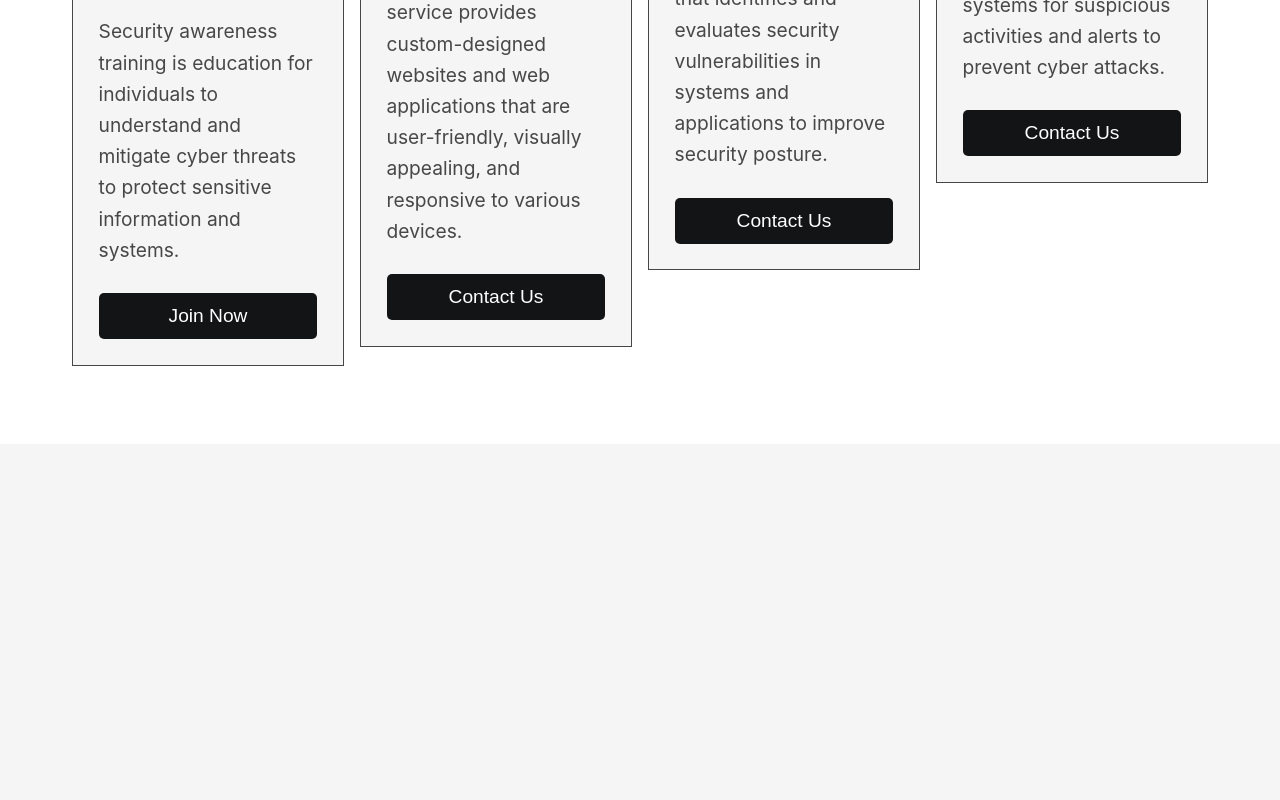
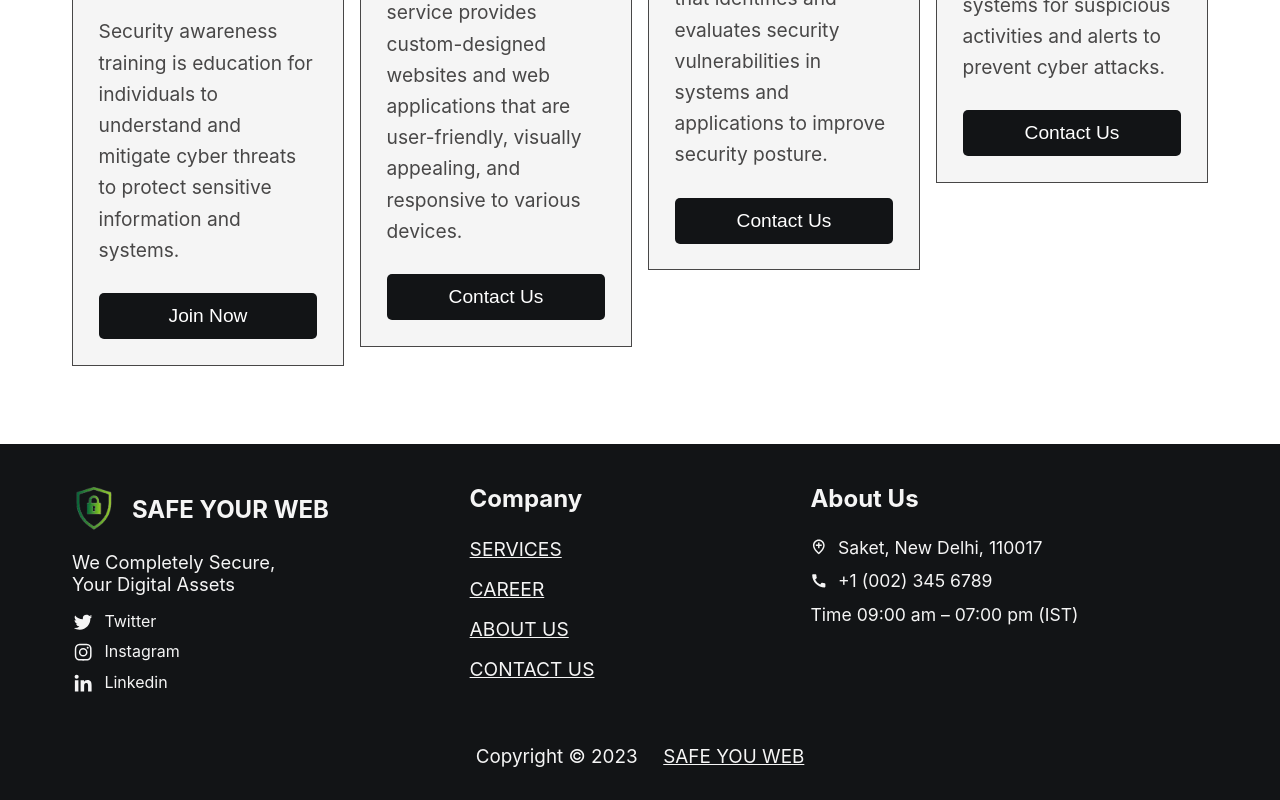
Before and after one commit to mnamesujit/Safe-Your-Web-Clone, a React (Vite) app: page / in a window 1280 px wide. Shown: the part 6016-6816 px from the top of the page. Before the commit the page ends 6460 px from the top, so only its background shows below. Built offline with nearby package versions, Linux system fonts and the light colour scheme.

Commit message:
footer work done

```diff
--- a/src/App.scss
+++ b/src/App.scss
@@ -11,3 +11,4 @@
 @import "./style/company-info";
 @import "./style/faq-page";
 @import "./style/our-plans-page";
+@import "./style/footer";
--- /dev/null
+++ b/src/components/Footer/Footer.tsx
@@ -0,0 +1,64 @@
+import { BiLocationPlus, BiLogoInstagram, BiLogoLinkedin, BiLogoTwitter } from "react-icons/bi";
+import { MdCall } from "react-icons/md";
+import logo from '../../assets/logo.png'
+
+const Footer = () => {
+  return (
+    <div id="footer-page">
+      <div className="container">
+              <div className="social">
+                  <div className="logo">
+                      <img src={logo} alt="logo-image" />
+                      <h2>SAFE YOUR WEB</h2>
+                  </div>
+                  <p>We Completely Secure, <br /> Your Digital Assets</p>
+                  <div className="social-links">
+                      <div className="items">
+                          <i><BiLogoTwitter /></i>
+                          <p>Twitter</p>
+                      </div>
+                      <div className="items">
+                          <i><BiLogoInstagram /></i>
+                          <p>Instagram</p>
+                      </div>
+                      <div className="items">
+                          <i><BiLogoLinkedin /></i>
+                          <p>Linkedin</p>
+                      </div>
+                  </div>
+        </div>
+              <div className="company">
+                  <h2>Company</h2>
+                  <p><a href="#">Services</a></p>
+                  <p><a href="#">Career</a></p>
+                  <p><a href="#">About Us</a></p>
+                  <p><a href="#">Contact Us </a></p>
+        </div>
+              <div className="about">
+                  <h2>About Us</h2>
+          <div className="item">
+            <i>
+              <BiLocationPlus />
+            </i>
+            <p>Saket, New Delhi, 110017</p>
+          </div>
+          <div className="item">
+            <i>
+              <MdCall />
+            </i>
+            <p>+1 (002) 345 6789</p>
+          </div>
+          <div className="item">
+            <p>Time 09:00 am – 07:00 pm (IST)</p>
+          </div>
+        </div>
+      </div>
+      <div className="copyright">
+        <p>Copyright &copy; 2023</p>
+        <a href="www.safeyourweb.com">safe you web</a>
+      </div>
+    </div>
+  );
+};
+
+export default Footer;
--- a/src/components/Main/MainPage.tsx
+++ b/src/components/Main/MainPage.tsx
@@ -1,6 +1,7 @@
 import About from "../About/About"
 import CompanyInfo from "../CompanyInfo/CompanyInfo"
 import FAQ from "../FAQ/FAQ"
+import Footer from "../Footer/Footer"
 import IconSupportPage from "../IcoSupportPage/IconSupportPage"
 import OurPlans from "../OurPlans/OurPlans"
 import Services from "../Services/Services"
@@ -21,6 +22,7 @@ const MainPage = () => {
       <CompanyInfo />
       <FAQ />
       <OurPlans />
+      <Footer />
       </>
   )
 }
--- /dev/null
+++ b/src/style/_footer.scss
@@ -0,0 +1,78 @@
+#footer-page{
+    background-color: $main-10;
+    color: $main-0;
+    padding: 2.5rem 0 2rem;
+    a{
+        text-decoration: underline;
+    }
+    >.container{
+        display: flex;
+        margin: 0 4.5rem;
+        >.social{
+            width: 35%;
+            >.logo{
+                display: flex;
+                align-items: center;
+                gap: 15px;
+                >img{
+                    width: 45px;
+                }
+            }
+            >p{
+                margin: 1rem 0;
+                font-size: 1.15rem;
+            }
+            >.social-links{
+                >.items{
+                    display: flex;
+                    margin-top: 0.5rem;
+                    font-size: 1rem;
+                    gap: 10px;
+                    i{
+                        display: flex;
+                        font-size: 1.4rem;
+                        align-items: center;
+                    }
+                 }
+            }
+        }
+        >.company{
+            width: 30%;
+            >h2{
+                margin-bottom: 1.5rem;
+            }
+            >p{
+                margin: 1rem 0;
+                font-size: 1.2rem;
+                text-transform: uppercase;
+            }
+        }
+        >.about{
+            width: 25%;
+            h2{
+                margin-bottom: 1.5rem;
+            }
+            >.item{
+                display: flex;
+                margin-top: 0.8rem;
+                font-size: 1.1rem;
+                gap: 10px;
+                i{
+                    display: flex;
+                    align-items: center;
+                }
+            }
+        }
+    }
+    >.copyright{
+        display: flex;
+        justify-content: center;
+        gap: 1.6rem;
+        margin-top: 3rem;
+        font-size: 1.18rem;
+        a{
+            text-transform: uppercase;
+        }
+
+    }
+}
```
